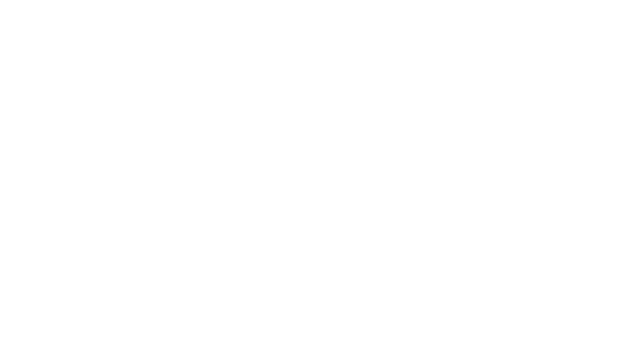
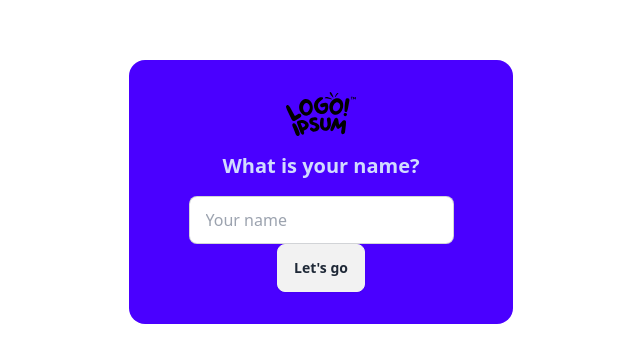
Before and after one commit to Johanna2405/notes-app, a React (Vite) app: page / in a window 1280 px wide. Shown: the part 224-586 px from the top of the page, without its empty margins (319-959 px from the left). Built offline with nearby package versions, Linux system fonts and the light colour scheme.

Commit message:
start-page and name logic

```diff
--- a/index.html
+++ b/index.html
@@ -2,7 +2,11 @@
 <html lang="en">
   <head>
     <meta charset="UTF-8" />
-    <link rel="icon" type="image/svg+xml" href="" />
+    <link
+      rel="icon"
+      type="image/svg+xml"
+      href="/src/assets/logoipsum-284.svg"
+    />
     <meta name="viewport" content="width=device-width, initial-scale=1.0" />
     <title>Notes</title>
   </head>
--- a/package.json
+++ b/package.json
@@ -12,6 +12,7 @@
   "dependencies": {
     "react": "^19.0.0",
     "react-dom": "^19.0.0",
+    "react-router": "^7.1.5",
     "react-select": "^5.10.0",
     "react-toastify": "^11.0.3"
   },
--- a/src/App.jsx
+++ b/src/App.jsx
@@ -1,7 +1,24 @@
-import { useState } from "react";
+import { BrowserRouter, Routes, Route } from "react-router";
+import NotesContextProvider from "./context/NotesContextProvider.jsx";
+import MainLayout from "./layouts/MainLayout.jsx";
+import Home from "./pages/HOme.jsx";
+import EditNote from "./pages/EditNote.jsx";
+import Start from "./pages/Start.jsx";
 
 function App() {
-  return <></>;
+  return (
+    <>
+      <BrowserRouter>
+        <Routes>
+          <Route path="/" element={<MainLayout />}>
+            <Route index element={<Start />} />
+            <Route path="home" element={<Home />} />
+            <Route path="notes/:noteId" element={<EditNote />} />
+          </Route>
+        </Routes>
+      </BrowserRouter>
+    </>
+  );
 }
 
 export default App;
--- /dev/null
+++ b/src/components/Footer.jsx
@@ -0,0 +1,5 @@
+const Footer = () => {
+  return <></>;
+};
+
+export default Footer;
--- /dev/null
+++ b/src/context/NotesContextProvider.jsx
@@ -0,0 +1,15 @@
+import { useState } from "react";
+import { context } from "./context";
+
+const NotesContextProvider = ({ children }) => {
+  return (
+    <></>
+    // <NotesContext.Provider
+    //   value={{ setTodos, filter, setFilter, todos, toggleTodo }}
+    // >
+    //   {children}
+    // </NotesContext.Provider>
+  );
+};
+
+export default NotesContextProvider;
--- /dev/null
+++ b/src/context/context.js
@@ -0,0 +1,14 @@
+import { createContext, useContext } from "react";
+
+const context = createContext();
+
+const useNotes = () => {
+  const context = useContext(context);
+  if (!context)
+    throw new Error("useContext must be used inside of a NotesContextProvider");
+  // console.log('context: ', context);
+
+  return context;
+};
+
+export { context, useNotes };
--- a/src/layouts/MainLayout.jsx
+++ b/src/layouts/MainLayout.jsx
@@ -0,0 +1,18 @@
+import { Outlet } from "react-router";
+import Footer from "../components/Footer";
+import { useState } from "react";
+
+const MainLayout = () => {
+  const [userName, setUserName] = useState("");
+
+  return (
+    <div className="flex flex-col min-h-screen">
+      <main className="flex flex-col justify-between py-4 px-6">
+        <Outlet context={{ userName, setUserName }} />
+      </main>
+      <Footer />
+    </div>
+  );
+};
+
+export default MainLayout;
--- a/src/pages/EditNote.jsx
+++ b/src/pages/EditNote.jsx
@@ -0,0 +1,5 @@
+const EditNote = () => {
+  return <></>;
+};
+
+export default EditNote;
--- a/src/pages/Home.jsx
+++ b/src/pages/Home.jsx
@@ -0,0 +1,12 @@
+import { useOutletContext } from "react-router";
+
+const Home = () => {
+  const { userName, setUserName } = useOutletContext();
+  return (
+    <>
+      <h1>{userName}</h1>
+    </>
+  );
+};
+
+export default Home;
--- /dev/null
+++ b/src/pages/Start.jsx
@@ -0,0 +1,66 @@
+import { Navigate, useOutletContext } from "react-router";
+import { useState } from "react";
+
+const Start = () => {
+  const { userName, setUserName } = useOutletContext();
+  const [redirect, setRedirect] = useState(false);
+
+  const handleSubmit = (e) => {
+    try {
+      e.preventDefault();
+
+      if (!userName.trim()) {
+        console.error("Please enter your name");
+        return;
+      }
+      console.log(userName);
+      setRedirect(true);
+    } catch (error) {
+      console.error(error);
+    }
+  };
+
+  if (redirect) {
+    return <Navigate to="/home" />;
+  }
+
+  return (
+    <div className="flex flex-col justify-center items-center min-h-screen gap-8">
+      <div className="card bg-primary text-primary-content w-96">
+        <div className="card-body items-center gap-4">
+          <img src="/src/assets/logoipsum-284.svg" alt="Logo" />
+          <h2 className="card-title">What is your name?</h2>
+          <form onSubmit={handleSubmit}>
+            <input
+              value={userName}
+              onChange={(e) => setUserName(e.target.value)}
+              type="text"
+              placeholder="Your name"
+              className="input input-bordered w-full max-w-xs"
+            />
+            {/* <select className="select select-bordered w-full max-w-xs">
+            <option disabled selected>
+              Choose your Era
+            </option>
+            <option>🎸 Taylor Swift</option>
+            <option>✨ Fearless</option>
+            <option>🎆 Speak now</option>
+            <option>❤️ Red</option>
+            <option>🕊️ 1989</option>
+            <option>🐍 Reputation</option>
+            <option>💖 Lover</option>
+            <option>🍂 Folkmore</option>
+            <option>🌙 Midnights</option>
+            <option>🖋️ TTPD</option>
+          </select> */}
+            <div className="card-actions justify-center">
+              <button className="btn">Let's go</button>
+            </div>
+          </form>
+        </div>
+      </div>
+    </div>
+  );
+};
+
+export default Start;
```
Also changed, not shown: 1 other file (tests, documents, lock files or other folders).
